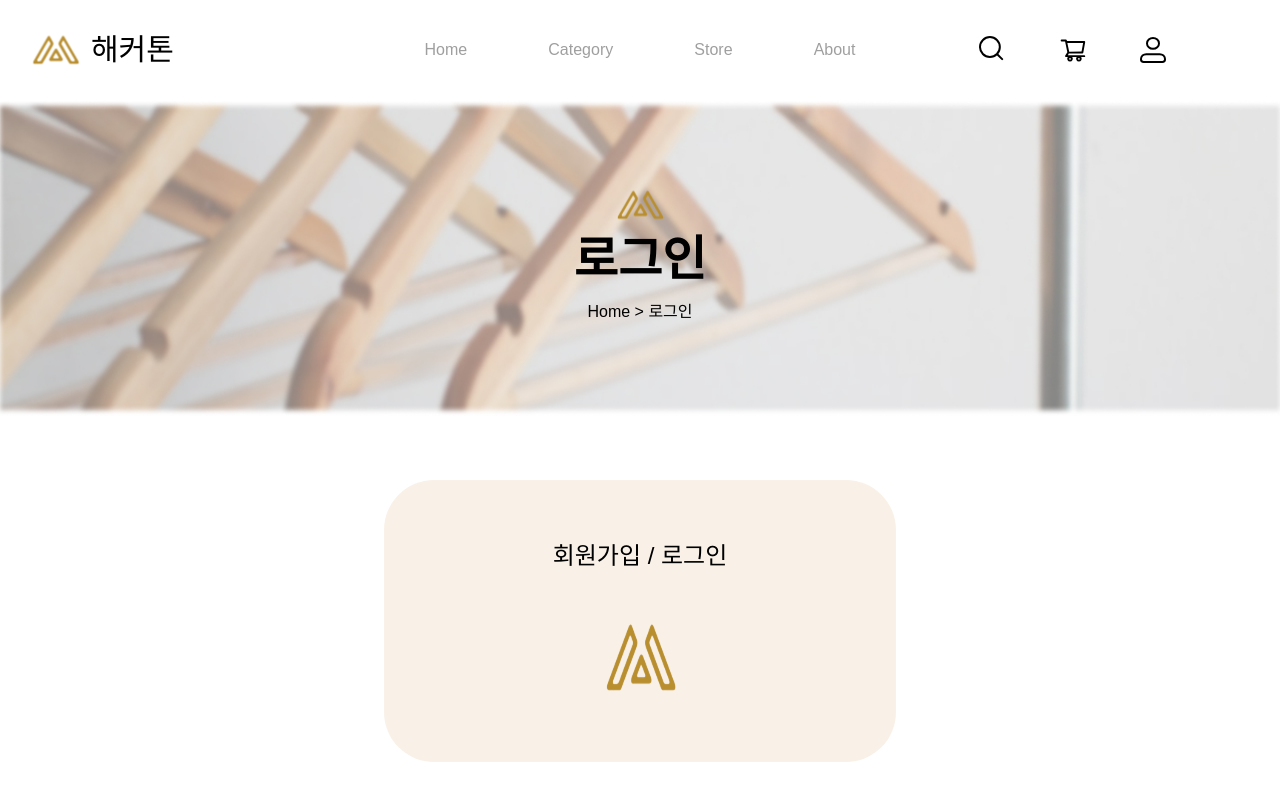
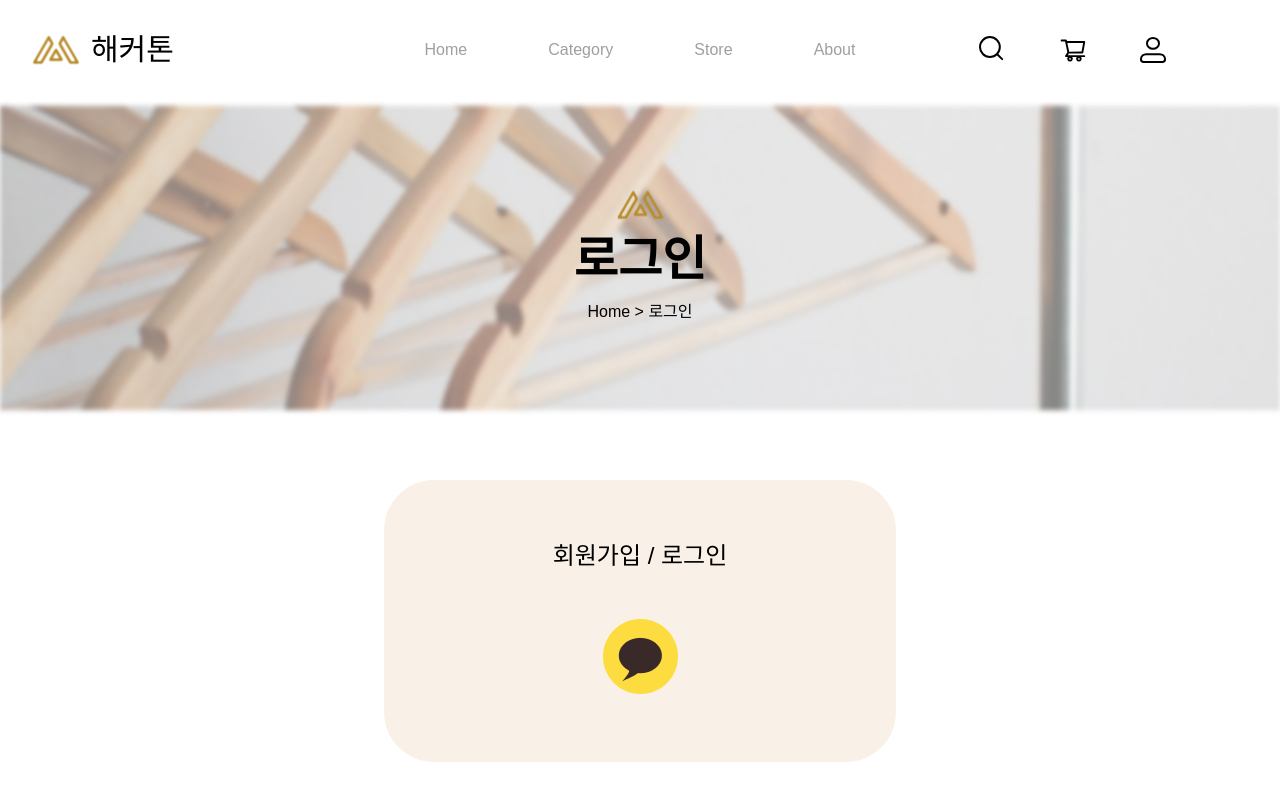
Before and after one commit to Mutsa-Hackerton-11th/Frontend, a React (Create React App) app: page /login in a window 1280 px wide. Shown: the top 800 px of the page. Built offline with nearby package versions, Linux system fonts and the light colour scheme.

Commit message:
no message

```diff
--- a/src/pages/authentication/LogIn.js
+++ b/src/pages/authentication/LogIn.js
@@ -7,14 +7,33 @@ import WebBanner from "../../components/banner/WebBanner";
 import withAuth from "../../authHoc/WithAuth";
 import { pageBlock } from "../../state/pageBlockState";
 import { useCallback } from "react";
+import { useSearchParams } from "react-router-dom";
+import axios from "axios";
 
 function LogIn() {
   const navigate = useNavigate();
   const handleNavigateToKakaoLogin = useCallback(() => {
     //base url무시하고 카카오 로그인 페이지로 이동
     window.location.href =
-      "https://kauth.kakao.com/oauth/authorize?client_id=a1a341e711531afc648d821e7e1129f9&redirect_uri=http://localhost:3000/login&response_type=code";
+      "https://kauth.kakao.com/oauth/authorize?client_id=a1a341e711531afc648d821e7e1129f9&redirect_uri=http://localhost:3000/login/kakao&response_type=code";
   }, [navigate]);
+
+  //kakao callback경우
+  const [searchParams, setSearchParams] = useSearchParams();
+  const code = searchParams.get("code");
+  console.log(`code:${code}`);
+
+  if (code) {
+    //axios.post로 코드 보내기
+    axios
+      .post(`Api_Url?code=${code}`, {})
+      .then((res) => {
+        console.log(res.data);
+      })
+      .catch((err) => {
+        alert("카카오 로그인 오류! 다시 시도하세요");
+      });
+  }
 
   return (
     <LogIn_page_wrapper>
@@ -26,7 +45,10 @@ function LogIn() {
             <span>회원가입 / 로그인</span>
           </Login_box_Text>
           <button onClick={handleNavigateToKakaoLogin}>
-            <KakaoLogin />
+            <img
+              alt="카카오 로고"
+              src={process.env.PUBLIC_URL + "/img/kakaologo.png"}
+            />
           </button>
         </Login_box_wrapper>
       </Login_wrapper>
```
